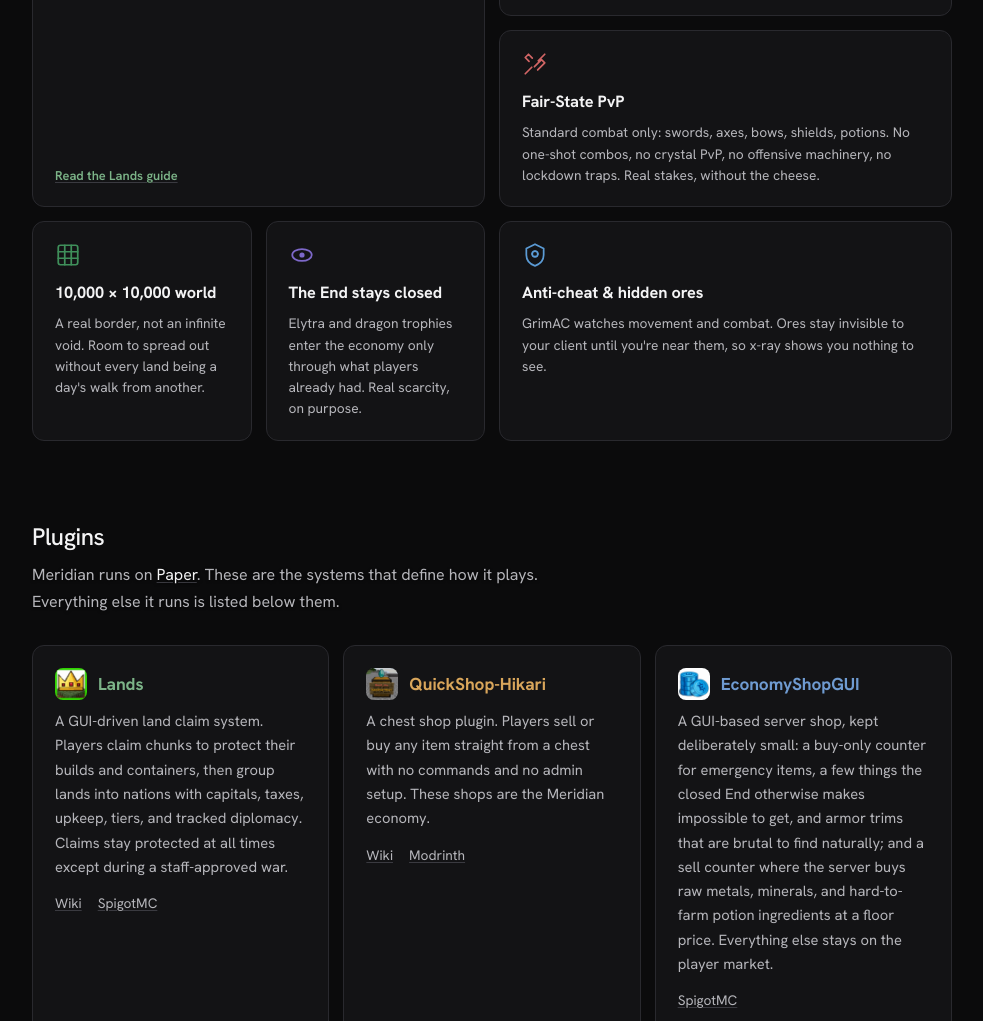
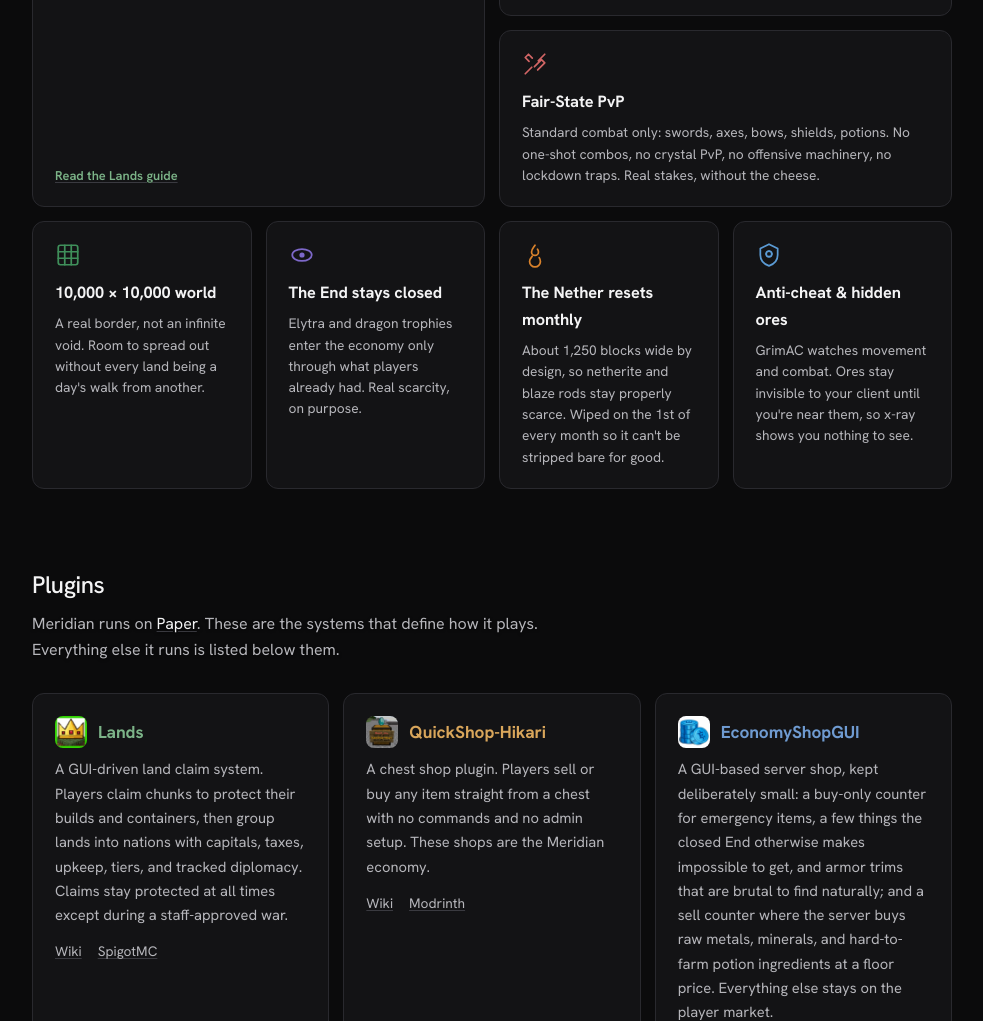
Before and after one commit to Meridian-MC/meridianmc.github.io, an Astro site: page / in a window 1280 px wide. Shown: the part 1603-2624 px from the top of the page, without its empty margins (148-1131 px from the left). Built offline with nearby package versions, Linux system fonts and the light colour scheme; Astro itself is replaced by a stand-in of ours; no server answers; a web font is replaced by a local one.

Commit message:
Add Nether bento card, rename PvP card to Fair-State PvP
- New bento card: 'The Nether resets monthly' (small, 8:1 ratio,
  wiped 1st of every month, keeps netherite/blaze rods scarce). Grid
  restructured to a clean 4-across bottom row (world/end/nether/guard)
- PvP card renamed back to 'Fair-State PvP', copy refocused purely on
  balanced-combat mechanics rather than settle-in timing

```diff
--- a/public/assets/style.css
+++ b/public/assets/style.css
@@ -418,7 +418,7 @@ main {
   grid-template-areas:
     "land land econ econ"
     "land land pvp  pvp"
-    "world end anticheat anticheat";
+    "world end nether anticheat";
   gap: 14px;
 }
 .bcard {
@@ -443,6 +443,7 @@ main {
 .b-pvp { grid-area: pvp; }
 .b-world { grid-area: world; }
 .b-end { grid-area: end; }
+.b-nether { grid-area: nether; }
 .b-anticheat, .b-guard { grid-area: anticheat; }
 
 .b-land { --a: var(--p-lands); }
@@ -450,6 +451,7 @@ main {
 .b-pvp { --a: var(--p-essentials); }
 .b-world { --a: var(--p-jobs); }
 .b-end { --a: var(--p-extract); }
+.b-nether { --a: #d9822b; }
 .b-guard { --a: var(--p-core); }
 
 .b-land { justify-content: flex-start; }
@@ -460,7 +462,7 @@ main {
 @media (max-width: 760px) {
   .bento {
     grid-template-columns: 1fr;
-    grid-template-areas: "land" "econ" "pvp" "world" "end" "anticheat";
+    grid-template-areas: "land" "econ" "pvp" "world" "end" "nether" "anticheat";
   }
 }
 
--- a/src/pages/index.astro
+++ b/src/pages/index.astro
@@ -105,6 +105,12 @@ const embers = Array.from({ length: 14 }, () => ({
         <p>Elytra and dragon trophies enter the economy only through what players already had. Real scarcity, on purpose.</p>
       </article>
 
+      <article class="bcard b-nether">
+        <svg class="b-ico" viewBox="0 0 24 24" fill="none" stroke="currentColor" stroke-width="1.6" stroke-linecap="round" stroke-linejoin="round" aria-hidden="true"><path d="M12 3c-1.2 2-3.2 3.6-3.2 6.2a3.2 3.2 0 0 0 6.4 0c0-1-.4-1.8-.9-2.5"/><path d="M9.5 13c-1.2 1.5-2.5 3-2.5 5a5 5 0 0 0 10 0c0-1.4-.5-2.6-1.1-3.6"/></svg>
+        <h3>The Nether resets monthly</h3>
+        <p>About 1,250 blocks wide by design, so netherite and blaze rods stay properly scarce. Wiped on the 1st of every month so it can't be stripped bare for good.</p>
+      </article>
+
       <article class="bcard b-guard">
         <svg class="b-ico" viewBox="0 0 24 24" fill="none" stroke="currentColor" stroke-width="1.6" stroke-linecap="round" stroke-linejoin="round" aria-hidden="true"><path d="M12 2 4 6v6c0 5 3.5 8.5 8 10 4.5-1.5 8-5 8-10V6l-8-4Z"/><circle cx="12" cy="11" r="2.6"/><path d="M12 8.4v-.1M12 13.6v.1M9.4 11h-.1M14.7 11h-.1"/></svg>
         <h3>Anti-cheat &amp; hidden ores</h3>
```
